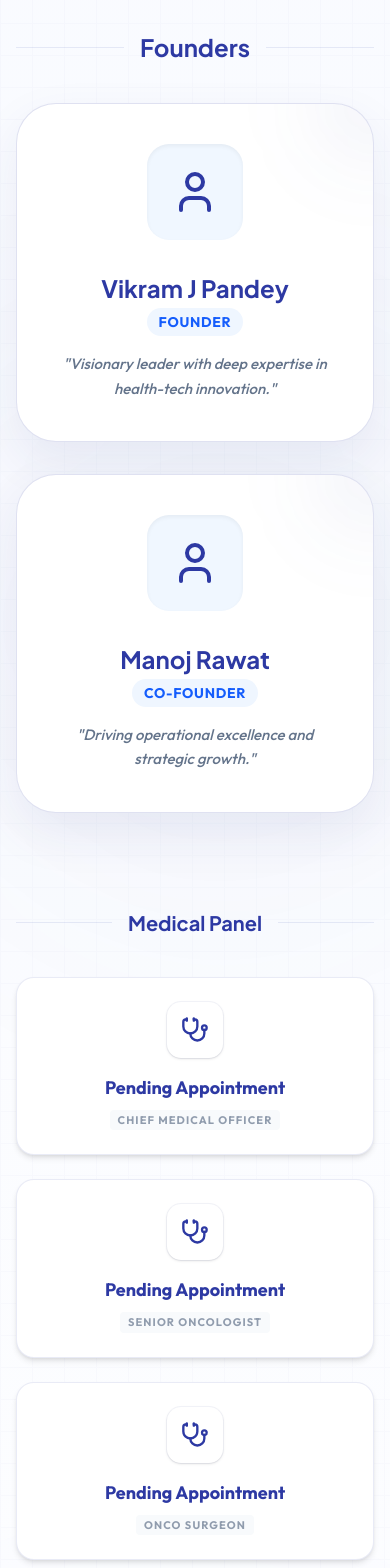
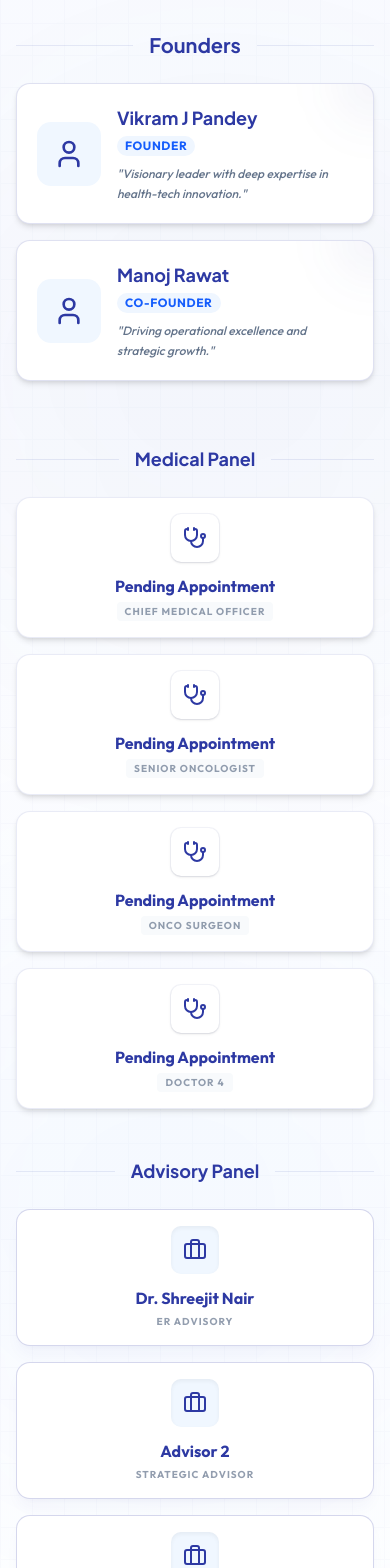
Before and after one commit to pockett-one/naviqure, a Next.js app: page / in a window 390 px wide. Shown: the part 6440-8008 px from the top of the page. Built offline with nearby package versions, Linux system fonts and the light colour scheme.

Commit message:
style: refine TeamSection layout for improved spacing, responsiveness, and visual hierarchy

```diff
--- a/src/components/features/TeamSection.tsx
+++ b/src/components/features/TeamSection.tsx
@@ -72,11 +72,11 @@ export function TeamSection() {
                     </div>
                 </div>
 
-                {/* Founders - Prominent Side-by-Side */}
-                <div className="mb-24">
-                    <div className="flex items-center gap-4 mb-10">
+                {/* Founders - Compact Side by Side */}
+                <div className="mb-16 sm:mb-20 lg:mb-24">
+                    <div className="flex items-center gap-4 mb-6 sm:mb-8 lg:mb-10">
                         <div className="h-px bg-primary/10 flex-1" />
-                        <h4 className="text-2xl font-bold text-primary font-heading">Founders</h4>
+                        <h4 className="text-xl sm:text-2xl font-bold text-primary font-heading">Founders</h4>
                         <div className="h-px bg-primary/10 flex-1" />
                     </div>
                     <motion.div
@@ -84,18 +84,22 @@ export function TeamSection() {
                         initial="hidden"
                         whileInView="show"
                         viewport={{ once: true }}
-                        className="grid grid-cols-1 md:grid-cols-2 gap-8 lg:gap-12 max-w-6xl mx-auto"
+                        className="grid grid-cols-1 md:grid-cols-2 gap-4 sm:gap-6 lg:gap-8 max-w-5xl mx-auto"
                     >
                         {CORE_TEAM.founders.filter(m => m.visible).map((founder) => (
-                            <motion.div key={founder.name} variants={item} className="flex flex-col sm:flex-row items-center sm:items-start gap-8 p-10 rounded-[2.5rem] bg-white border border-primary/15 shadow-[0_20px_50px_rgba(41,54,129,0.08)] hover:shadow-[0_30px_70px_rgba(41,54,129,0.12)] hover:-translate-y-2 transition-all duration-500 group relative overflow-hidden">
-                                <div className="absolute top-0 right-0 w-32 h-32 bg-primary/5 rounded-full -mr-16 -mt-16 blur-2xl group-hover:bg-primary/10 transition-colors" />
-                                <div className="w-24 h-24 rounded-3xl bg-secondary flex items-center justify-center text-primary shrink-0 relative z-10 group-hover:bg-primary group-hover:text-white transition-all duration-500 shadow-inner">
-                                    <User className="w-12 h-12" />
+                            <motion.div
+                                key={founder.name}
+                                variants={item}
+                                className="flex items-center gap-4 sm:gap-5 lg:gap-6 p-5 sm:p-6 lg:p-7 rounded-xl sm:rounded-2xl bg-white border border-primary/15 shadow-md hover:shadow-lg transition-all duration-500 group relative overflow-hidden"
+                            >
+                                <div className="absolute top-0 right-0 w-20 h-20 sm:w-24 sm:h-24 bg-primary/5 rounded-full -mr-10 -mt-10 sm:-mr-12 sm:-mt-12 blur-xl group-hover:bg-primary/10 transition-colors" />
+                                <div className="w-16 h-16 sm:w-20 sm:h-20 lg:w-24 lg:h-24 rounded-xl sm:rounded-2xl bg-secondary flex items-center justify-center text-primary shrink-0 relative z-10 group-hover:bg-primary group-hover:text-white transition-all duration-500">
+                                    <User className="w-8 h-8 sm:w-10 sm:h-10 lg:w-12 lg:h-12" />
                                 </div>
-                                <div className="text-center sm:text-left relative z-10">
-                                    <h5 className="text-2xl font-bold text-primary font-heading mb-1">{founder.name}</h5>
-                                    <div className="text-sm font-bold text-blue-600 mb-4 bg-blue-50 px-3 py-1 rounded-full w-fit mx-auto sm:mx-0 uppercase tracking-wider">{founder.role}</div>
-                                    <p className="text-muted-foreground text-[15px] font-medium leading-relaxed italic">"{founder.bio}"</p>
+                                <div className="flex-1 min-w-0 relative z-10">
+                                    <h5 className="text-lg sm:text-xl lg:text-2xl font-bold text-primary font-heading mb-1 sm:mb-2">{founder.name}</h5>
+                                    <div className="text-xs sm:text-sm font-bold text-blue-600 mb-2 sm:mb-3 bg-blue-50 px-2 sm:px-3 py-0.5 sm:py-1 rounded-full w-fit uppercase tracking-wider">{founder.role}</div>
+                                    <p className="text-xs sm:text-sm lg:text-base text-muted-foreground font-medium leading-relaxed italic">"{founder.bio}"</p>
                                 </div>
                             </motion.div>
                         ))}
@@ -103,12 +107,12 @@ export function TeamSection() {
                 </div>
 
                 {/* Grid Panels */}
-                <div className="grid grid-cols-1 lg:grid-cols-2 gap-16 lg:gap-24">
+                <div className="grid grid-cols-1 lg:grid-cols-2 gap-12 sm:gap-16 lg:gap-20">
                     {/* Medical Panel */}
                     <div>
-                        <div className="flex items-center gap-4 mb-10">
+                        <div className="flex items-center gap-4 mb-6 sm:mb-8">
                             <div className="h-px bg-primary/10 flex-1" />
-                            <h4 className="text-xl font-bold text-primary font-heading">Medical Panel</h4>
+                            <h4 className="text-lg sm:text-xl font-bold text-primary font-heading">Medical Panel</h4>
                             <div className="h-px bg-primary/10 flex-1" />
                         </div>
                         <motion.div
@@ -116,15 +120,15 @@ export function TeamSection() {
                             initial="hidden"
                             whileInView="show"
                             viewport={{ once: true }}
-                            className="grid grid-cols-1 sm:grid-cols-2 gap-6"
+                            className="grid grid-cols-1 sm:grid-cols-2 gap-4 sm:gap-6"
                         >
                             {CORE_TEAM.medicalPanel.filter(m => m.visible).map((member, i) => (
-                                <motion.div key={i} variants={item} className="p-6 rounded-2xl border border-primary/10 bg-white shadow-md hover:bg-secondary/10 transition-all duration-500 group text-center hover:shadow-xl hover:shadow-primary/5">
-                                    <div className="w-14 h-14 mx-auto rounded-xl bg-white shadow-sm flex items-center justify-center text-primary mb-4 group-hover:scale-110 transition-transform ring-1 ring-primary/5">
-                                        <Stethoscope className="w-7 h-7" />
+                                <motion.div key={i} variants={item} className="p-4 sm:p-5 lg:p-6 rounded-xl sm:rounded-2xl border border-primary/10 bg-white shadow-md hover:bg-secondary/10 transition-all duration-500 group text-center hover:shadow-xl hover:shadow-primary/5">
+                                    <div className="w-12 h-12 sm:w-14 sm:h-14 mx-auto rounded-lg sm:rounded-xl bg-white shadow-sm flex items-center justify-center text-primary mb-3 sm:mb-4 group-hover:scale-110 transition-transform ring-1 ring-primary/5">
+                                        <Stethoscope className="w-6 h-6 sm:w-7 sm:h-7" />
                                     </div>
-                                    <h5 className="font-bold text-primary text-lg">{member.name}</h5>
-                                    <div className="text-[11px] font-bold text-muted-foreground/70 uppercase tracking-widest mt-2 bg-muted px-2 py-0.5 rounded w-fit mx-auto">{member.role}</div>
+                                    <h5 className="font-bold text-primary text-base sm:text-lg mb-1">{member.name}</h5>
+                                    <div className="text-[10px] sm:text-[11px] font-bold text-muted-foreground/70 uppercase tracking-widest bg-muted px-2 py-0.5 rounded w-fit mx-auto">{member.role}</div>
                                 </motion.div>
                             ))}
                         </motion.div>
@@ -132,9 +136,9 @@ export function TeamSection() {
 
                     {/* Advisory Panel */}
                     <div>
-                        <div className="flex items-center gap-4 mb-10">
+                        <div className="flex items-center gap-4 mb-6 sm:mb-8">
                             <div className="h-px bg-primary/10 flex-1" />
-                            <h4 className="text-xl font-bold text-primary font-heading">Advisory Panel</h4>
+                            <h4 className="text-lg sm:text-xl font-bold text-primary font-heading">Advisory Panel</h4>
                             <div className="h-px bg-primary/10 flex-1" />
                         </div>
                         <motion.div
@@ -142,15 +146,15 @@ export function TeamSection() {
                             initial="hidden"
                             whileInView="show"
                             viewport={{ once: true }}
-                            className="grid grid-cols-1 sm:grid-cols-2 gap-6"
+                            className="grid grid-cols-1 sm:grid-cols-2 gap-4 sm:gap-6"
                         >
                             {CORE_TEAM.advisoryPanel.filter(m => m.visible).map((member, i) => (
-                                <motion.div key={i} variants={item} className="p-6 rounded-2xl border border-primary/20 bg-white shadow-lg shadow-primary/[0.04] hover:shadow-xl hover:shadow-primary/[0.08] transition-all duration-500 text-center group">
-                                    <div className="w-14 h-14 mx-auto rounded-xl bg-secondary flex items-center justify-center text-primary mb-4 group-hover:bg-primary group-hover:text-white transition-all duration-500 shadow-inner">
-                                        <Briefcase className="w-7 h-7" />
+                                <motion.div key={i} variants={item} className="p-4 sm:p-5 lg:p-6 rounded-xl sm:rounded-2xl border border-primary/20 bg-white shadow-lg shadow-primary/[0.04] hover:shadow-xl hover:shadow-primary/[0.08] transition-all duration-500 text-center group">
+                                    <div className="w-12 h-12 sm:w-14 sm:h-14 mx-auto rounded-lg sm:rounded-xl bg-secondary flex items-center justify-center text-primary mb-3 sm:mb-4 group-hover:bg-primary group-hover:text-white transition-all duration-500 shadow-inner">
+                                        <Briefcase className="w-6 h-6 sm:w-7 sm:h-7" />
                                     </div>
-                                    <h5 className="font-bold text-primary text-lg">{member.name}</h5>
-                                    <div className="text-[11px] font-bold text-muted-foreground/70 uppercase tracking-widest mt-2">{member.role}</div>
+                                    <h5 className="font-bold text-primary text-base sm:text-lg mb-1">{member.name}</h5>
+                                    <div className="text-[10px] sm:text-[11px] font-bold text-muted-foreground/70 uppercase tracking-widest">{member.role}</div>
                                 </motion.div>
                             ))}
                         </motion.div>
@@ -158,10 +162,10 @@ export function TeamSection() {
                 </div>
 
                 {/* Hospital Partners */}
-                <div className="mt-24">
-                    <div className="flex items-center gap-4 mb-10">
+                <div className="mt-16 sm:mt-20 lg:mt-24">
+                    <div className="flex items-center gap-4 mb-6 sm:mb-8 lg:mb-10">
                         <div className="h-px bg-primary/10 flex-1" />
-                        <h4 className="text-xl font-bold text-primary/60 font-heading tracking-widest uppercase text-sm">Strategic Hospital Partners</h4>
+                        <h4 className="text-base sm:text-lg lg:text-xl font-bold text-primary/60 font-heading tracking-widest uppercase">Strategic Hospital Partners</h4>
                         <div className="h-px bg-primary/10 flex-1" />
                     </div>
                     <motion.div
@@ -169,12 +173,12 @@ export function TeamSection() {
                         initial="hidden"
                         whileInView="show"
                         viewport={{ once: true }}
-                        className="grid grid-cols-2 md:grid-cols-4 gap-6"
+                        className="grid grid-cols-2 md:grid-cols-4 gap-4 sm:gap-6"
                     >
                         {CORE_TEAM.hospitalPartners.filter(m => m.visible).map((partner, i) => (
-                            <motion.div key={i} variants={item} className="p-6 rounded-2xl bg-secondary/20 border border-primary/5 flex flex-col items-center justify-center min-h-[120px] hover:bg-white hover:shadow-xl hover:shadow-primary/5 transition-all duration-500 group">
-                                <Building2 className="w-8 h-8 text-primary/30 group-hover:text-primary transition-colors mb-3" />
-                                <h5 className="font-bold text-primary/80 group-hover:text-primary text-center">{partner.name}</h5>
+                            <motion.div key={i} variants={item} className="p-4 sm:p-5 lg:p-6 rounded-xl sm:rounded-2xl bg-secondary/20 border border-primary/5 flex flex-col items-center justify-center min-h-[100px] sm:min-h-[120px] hover:bg-white hover:shadow-xl hover:shadow-primary/5 transition-all duration-500 group">
+                                <Building2 className="w-6 h-6 sm:w-8 sm:h-8 text-primary/30 group-hover:text-primary transition-colors mb-2 sm:mb-3" />
+                                <h5 className="font-bold text-primary/80 group-hover:text-primary text-center text-sm sm:text-base">{partner.name}</h5>
                             </motion.div>
                         ))}
                     </motion.div>
```
